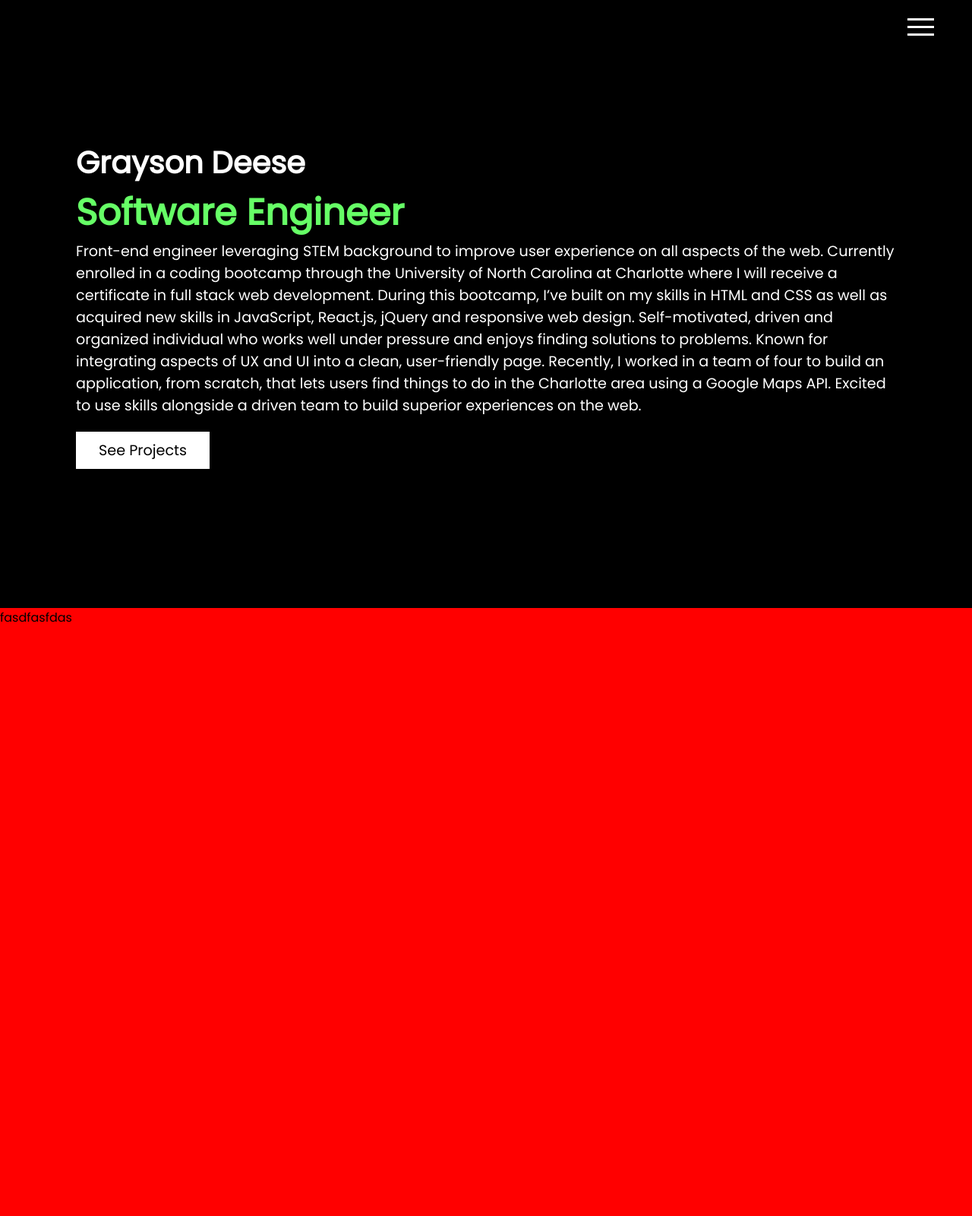
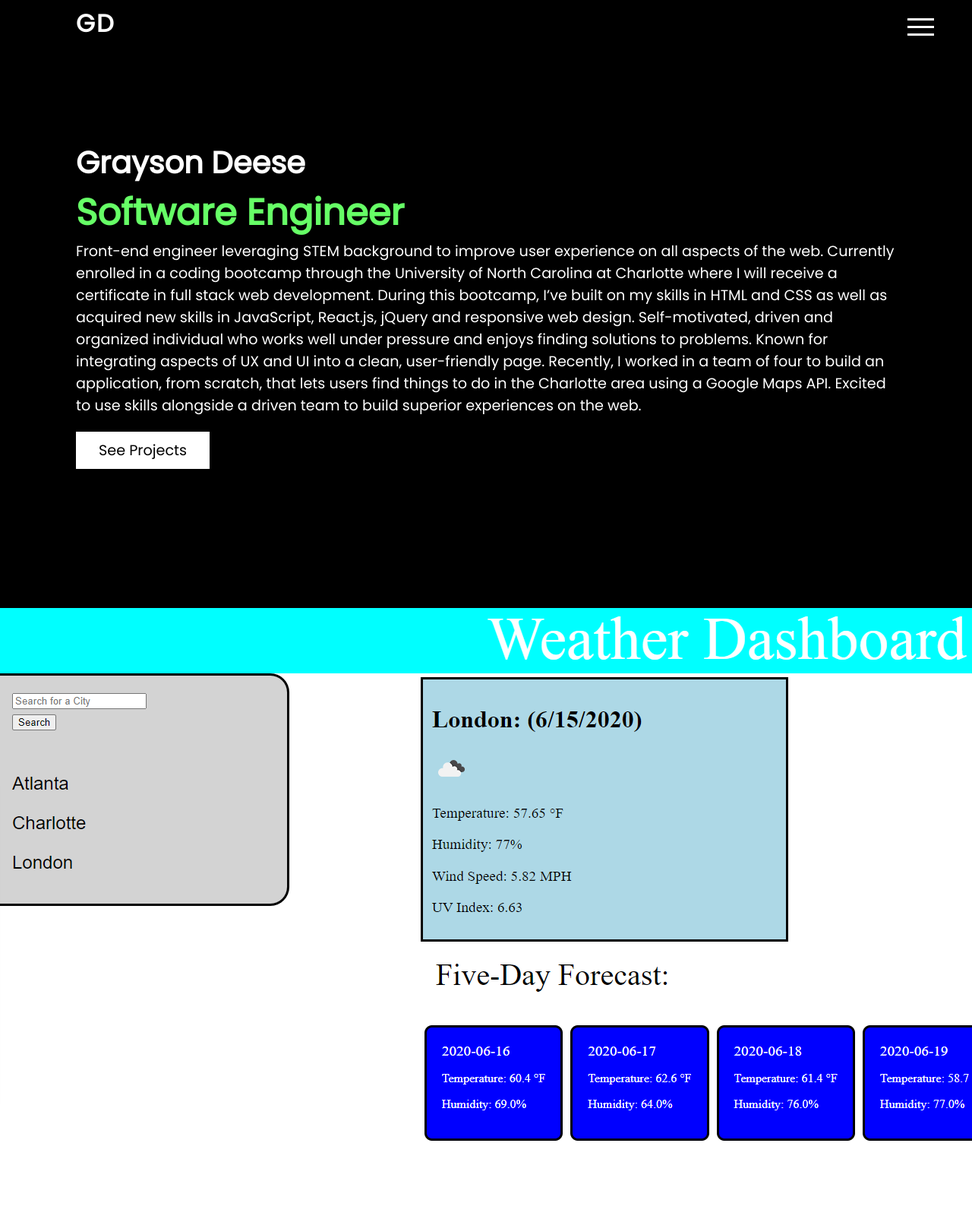
Before and after one commit to graysondeese/graysondeese.github.io, a plain HTML site: page index.html in a window 1280 px wide. Shown: the top 1600 px of the page at 76% size. Drawn offline with Linux system fonts and the light colour scheme.

Commit message:
Added logo.

```diff
--- a/index.html
+++ b/index.html
@@ -18,6 +18,7 @@
   </head>
   <body>
     <div class="banner">
+      <div class="logo"><a href="https://graysondeese.github.io/">GD</a></div>
       <nav class="navbar">
       <div class="hamburgerMenu">
           <div class="line line-1"></div>
@@ -41,8 +42,11 @@
         <a href="#">See Projects</a>
       </div>
     </div>
-    <div class="test">
-      fasdfasfdas
+    <!-- Portfolio -->
+    <div class="portfolio">
+      <div class="project1">
+
+      </div>
     </div>
   </body>
   <script src="script.js"></script>
--- a/style.css
+++ b/style.css
@@ -4,8 +4,11 @@
     box-sizing: border-box;
     font-family: 'Poppins', sans-serif;
 }
-.logo {
-    position: relative;
+.logo a {
+    position: fixed;
+    top: 7px;
+    left: 100px;
+    background: rgba(0,0,0,0);
     font-weight: 700;
     color: #fff;
     text-decoration: none;
@@ -13,7 +16,6 @@
     text-transform: uppercase;
     letter-spacing: 2px;
     transition: 0.6s;
-    background-color: black;
 }
 
 .banner {
@@ -51,6 +53,7 @@
     transition: right .2s cubic-bezier(1, 0, 0, 1);
     z-index: 3;
 }
+
 .change {
     right: 0;
 }
@@ -88,9 +91,6 @@
 .navLink:hover { /* Look @ yt video to see how to add the lines */
     color: #d3d3d3;
 }
-/* .content {
-    max-width: 600px;
-} */
 .content h2 {
     color: #fff;
     font-size: 2.5em;
@@ -116,10 +116,15 @@
     font-weight: 500;
 }
 
-
-.test {
+.portfolio {
     height: 1000px;
+    width: 100%;
     background-color: red;
+}
+.project1 {
+    width: 100%;
+    height: 100%;
+    background-image: url(./Assets/wdPic.PNG);
 }
 
 /* media query */
@@ -128,6 +133,10 @@
     .hamburgerMenu {
         top: 1vh;
         right: 1vw;
+    }
+    .logo a {
+        top: 1vh;
+        left: 1vw;
     }
     .navbar {
         padding: 20px 50px;
```
Also changed, not shown: Assets/wdPic.PNG (added).
